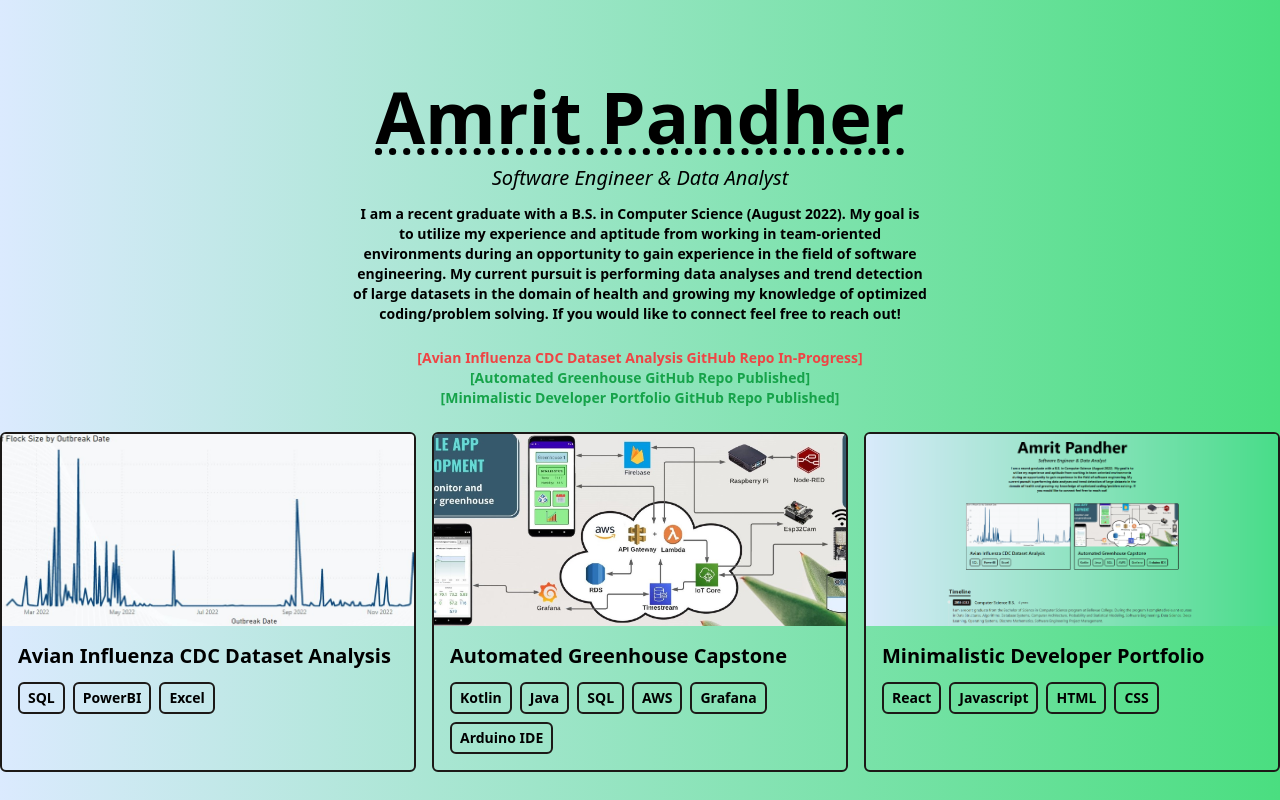
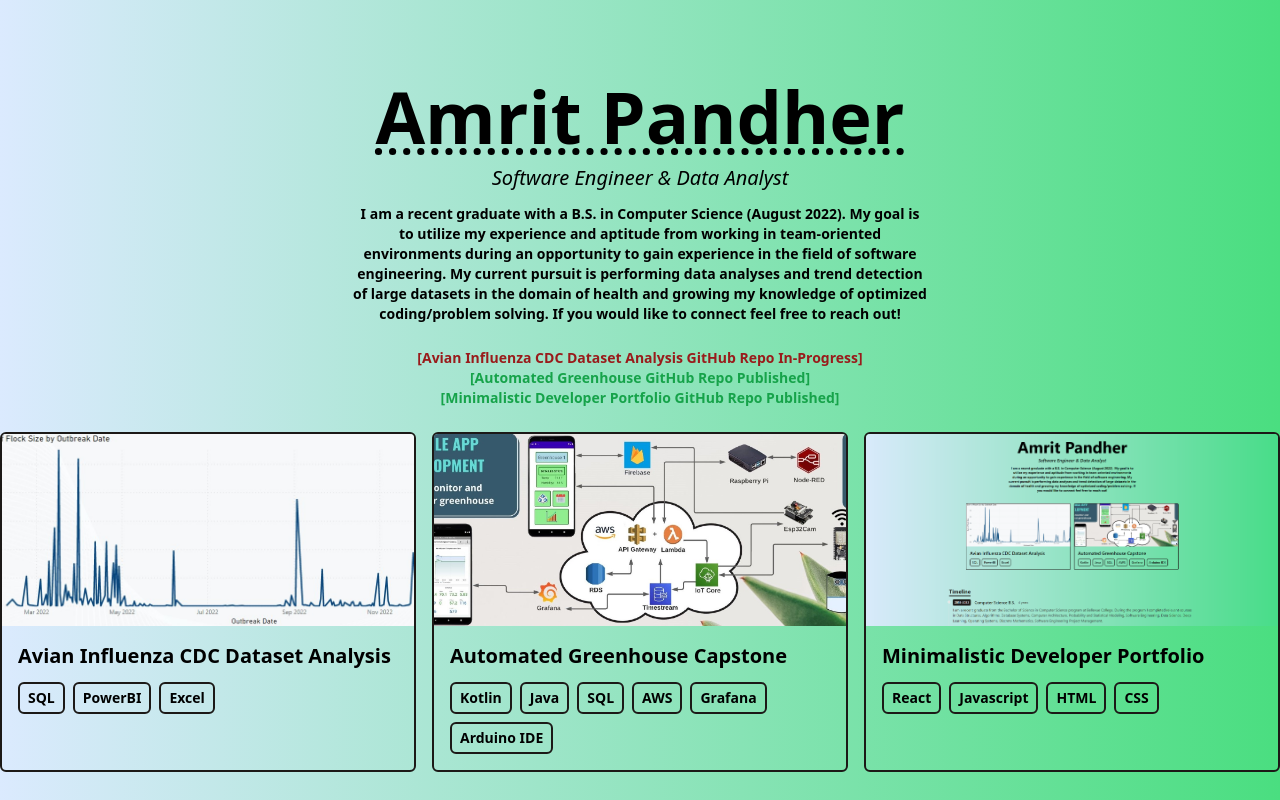
Before and after one commit to amritspandher/Minimalist-Dev-Portfolio, a React (Vite) app: page / in a window 1280 px wide. Shown: the top 800 px of the page. Built offline with nearby package versions, Linux system fonts and the light colour scheme.

Commit message:
Intro Readability Update

```diff
--- a/src/components/Intro.jsx
+++ b/src/components/Intro.jsx
@@ -17,7 +17,7 @@ function Intro() {
                 My goal is to utilize my experience and aptitude from working in team-oriented environments during an opportunity to gain experience in the field of software engineering.
                 My current pursuit is performing data analyses and trend detection of large datasets in the domain of health and growing my knowledge of optimized coding/problem solving.
                 If you would like to connect feel free to reach out!  </p>
-            <p className="text-sm max-w-xl font-bold text-red-500">
+            <p className="text-sm max-w-xl font-bold text-red-800">
                 [Avian Influenza CDC Dataset Analysis GitHub Repo In-Progress]
             </p>
             <p className="text-sm max-w-xl font-bold text-green-600">
```
